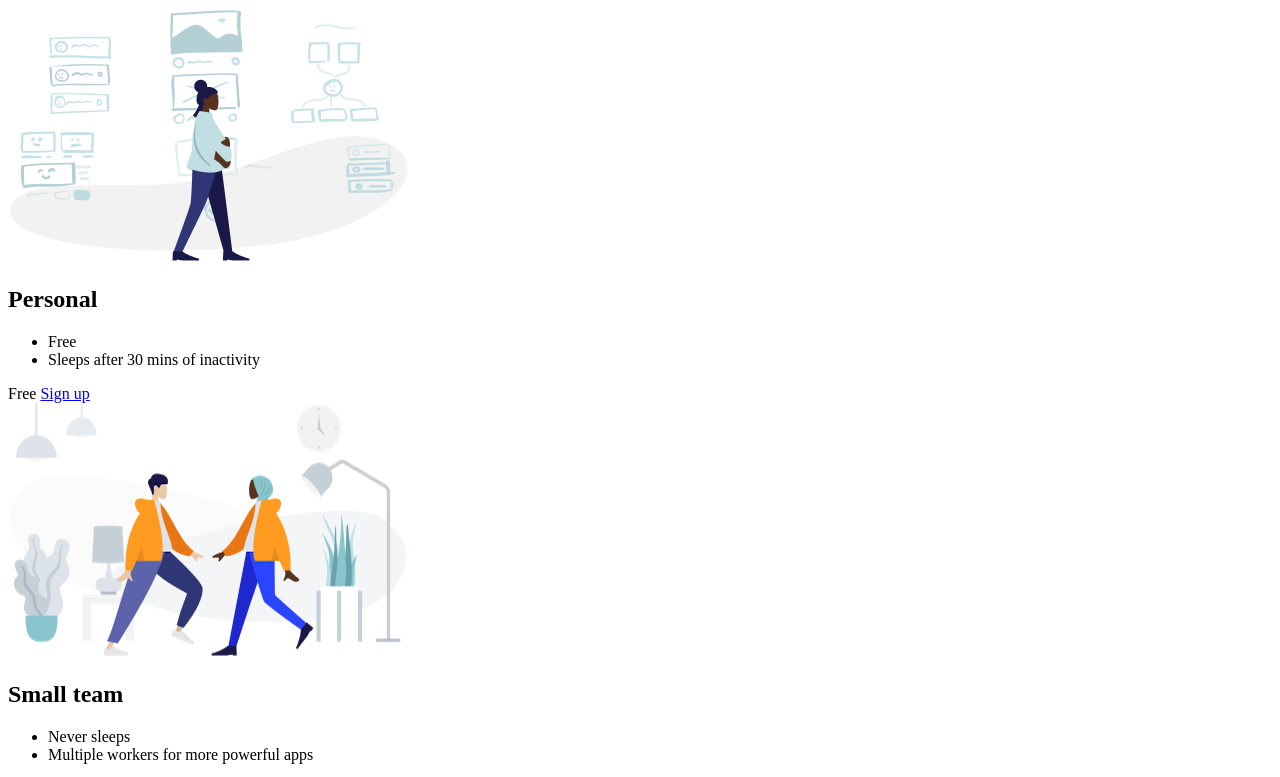
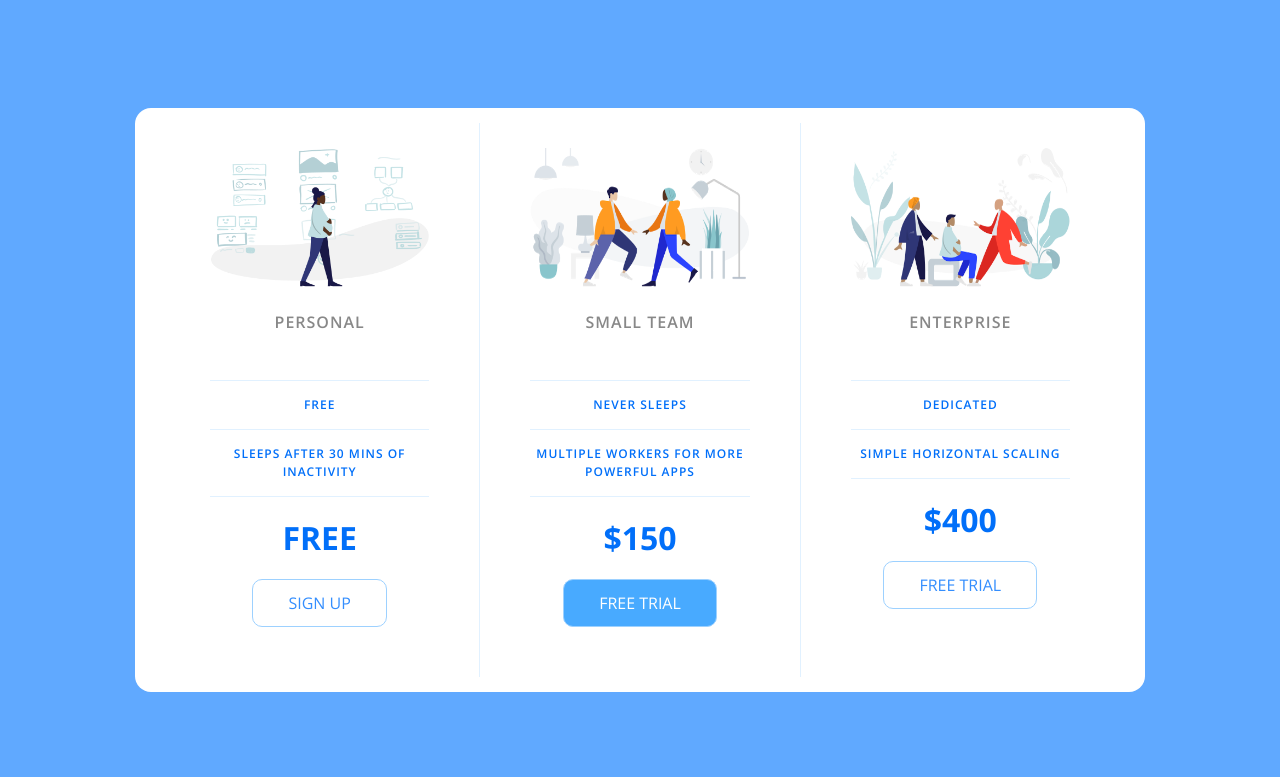
Before and after one commit to Nitin1103/pricing-panel, a plain HTML site: page index.html in a window 1280 px wide. Shown: the top 777 px of the page. Drawn offline with nearby package versions, Linux system fonts and the light colour scheme.

Commit message:
Updated all

```diff
--- a/app.css
+++ b/app.css
@@ -0,0 +1,244 @@
+/* resetting CSS code */
+html,
+body,
+div,
+span,
+applet,
+object,
+iframe,
+h1,
+h2,
+h3,
+h4,
+h5,
+h6,
+p,
+blockquote,
+pre,
+a,
+abbr,
+acronym,
+address,
+big,
+cite,
+code,
+del,
+dfn,
+em,
+img,
+ins,
+kbd,
+q,
+s,
+samp,
+small,
+strike,
+strong,
+sub,
+sup,
+tt,
+var,
+b,
+u,
+i,
+center,
+dl,
+dt,
+dd,
+ol,
+ul,
+li,
+fieldset,
+form,
+label,
+legend,
+table,
+caption,
+tbody,
+tfoot,
+thead,
+tr,
+th,
+td,
+article,
+aside,
+canvas,
+details,
+embed,
+figure,
+figcaption,
+footer,
+header,
+hgroup,
+menu,
+nav,
+output,
+ruby,
+section,
+summary,
+time,
+mark,
+audio,
+video {
+    margin: 0;
+    padding: 0;
+    border: 0;
+    font-size: 100%;
+    font: inherit;
+    vertical-align: baseline;
+}
+
+article,
+aside,
+details,
+figcaption,
+figure,
+footer,
+header,
+hgroup,
+menu,
+nav,
+section {
+    display: block;
+}
+
+body {
+    line-height: 1;
+}
+
+ol,
+ul {
+    list-style: none;
+}
+
+blockquote,
+q {
+    quotes: none;
+}
+
+blockquote:before,
+blockquote:after,
+q:before,
+q:after {
+    content: '';
+    content: none;
+}
+
+table {
+    border-collapse: collapse;
+    border-spacing: 0;
+}
+
+html {
+    font-family: 'Open Sans', sans-serif;
+    box-sizing: border-box;
+}
+
+body {
+    background-color: #60a9ff;
+    display: flex;
+    justify-content: center;
+    align-items: center;
+    min-height: 100vh;
+}
+
+.panel {
+    background-color: white;
+    border-radius: 1rem;
+    padding: 15px 25px;
+    width: 100%;
+    max-width: 960px;
+    display: flex;
+    flex-direction: column;
+    text-align: center;
+    text-transform: uppercase;
+}
+
+.pricing-plan {
+    border-bottom: 1px solid #e1f1ff;
+}
+
+.pricing-plan:last-child {
+    border-bottom: none;
+}
+
+.pricing-plan img {
+    margin-bottom: 25px;
+    width: 100%;
+    max-width: 100%;
+}
+
+.pricing-header {
+    color: #888;
+    font-weight: 600;
+    letter-spacing: 1px;
+}
+
+.pricing-features {
+    margin: 50px 0 25px;
+    color: #016ff9;
+}
+
+.pricing-features-item {
+    font-weight: 600;
+    letter-spacing: 1px;
+    font-size: 12px;
+    line-height: 1.5;
+    padding: 15px 0;
+    border-top: 1px solid #e1f1ff;
+}
+
+.pricing-features-item:last-child {
+    border-bottom: 1px solid #e1f1ff;
+}
+
+.pricing-price {
+    color: #016ff9;
+    display: block;
+    font-size: 32px;
+    font-weight: 700;
+}
+
+.pricing-button {
+    border: 1px solid #9dd1ff;
+    border-radius: 10px;
+    color: #348efe;
+    display: inline-block;
+    padding: 15px 35px;
+    text-decoration: none;
+    margin: 25px 0;
+    transition: background-color 200ms ease-in-out;
+}
+
+.pricing-button:hover,
+.pricing-button:focus {
+    background-color: #e1f1ff;
+}
+
+.pricing-button.is-featured {
+    background-color: #48aaff;
+    color: white;
+}
+
+.pricing-button.is-featured:hover,
+.pricing-button.is-featured:focus {
+    background-color: #269aff;
+    color: white;
+}
+
+@media(min-width:900px) {
+    .panel {
+        flex-direction: row;
+    }
+
+    .pricing-plan {
+        border-bottom: none;
+        border-right: 1px solid #e1f1ff;
+        padding: 25px 50px;
+    }
+
+    .pricing-plan:last-child {
+        border-right: none;
+    }
+
+}
--- a/index.html
+++ b/index.html
@@ -15,7 +15,7 @@
             <img src="icons/icon1.png" alt="" class="pricing-img">
             <h2 class="pricing-header">Personal</h2>
             <ul class="pricing-features">
-                <li class="pricing-features-item">Free</li>
+                <li class="pricing-features-item is-featured">Free</li>
                 <li class="pricing-features-item">Sleeps after 30 mins of inactivity</li>
             </ul>
             <span class="pricing-price">Free</span>
@@ -29,7 +29,7 @@
                 <li class="pricing-features-item">Multiple workers for more powerful apps</li>
             </ul>
             <span class="pricing-price">$150</span>
-            <a href="#/" class="pricing-button">Free trial</a>
+            <a href="#/" class="pricing-button is-featured">Free trial</a>
         </div>
         <div class="pricing-plan">
             <img src="icons/icon3.png" alt="" class="pricing-img">
@@ -42,7 +42,6 @@
             <a href="#/" class="pricing-button">Free trial</a>
         </div>
     </div>
-
 </body>
 
 </html>
```
